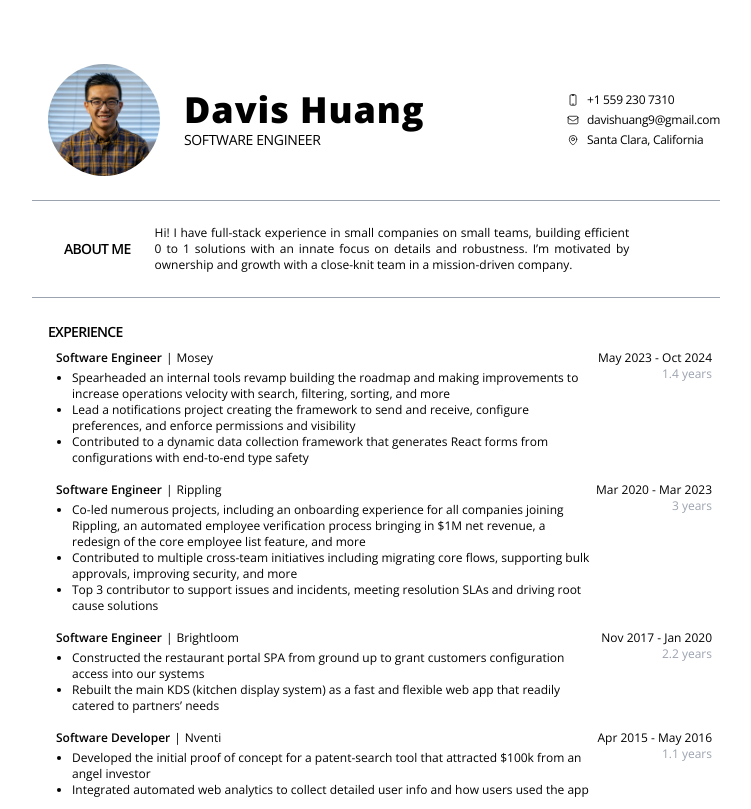
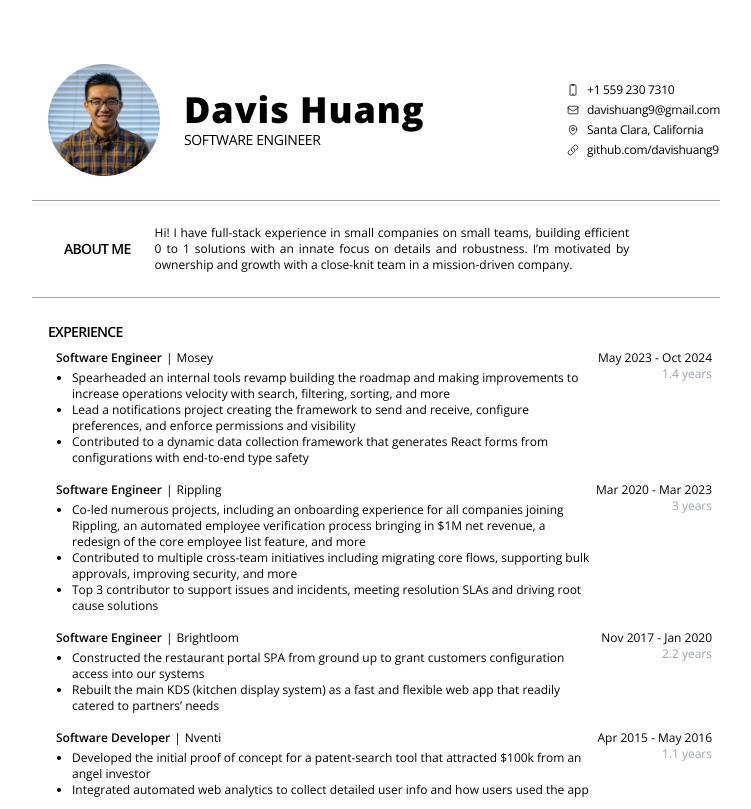
Before and after one commit to davishuang9/resume, a plain HTML site: page index.html in a window 1280 px wide. Shown: the top 809 px of the page, without its empty margins (264-1015 px from the left). Drawn offline with nearby package versions, Linux system fonts and the light colour scheme.

Commit message:
Add github link

```diff
--- a/index.html
+++ b/index.html
@@ -48,6 +48,10 @@
             <div class="flex flex-row items-center">
               <img src="./assets/map_pin_icon.svg" class="pr-2 size-5" />
               Santa Clara, California
+            </div>
+            <div class="flex flex-row items-center">
+              <img src="./assets/link_icon.svg" class="pr-2 size-5" />
+              <a href="https://github.com/davishuang9">github.com/davishuang9</a>
             </div>
           </div>
         </div>
```
Also changed, not shown: assets/link_icon.svg (added).
